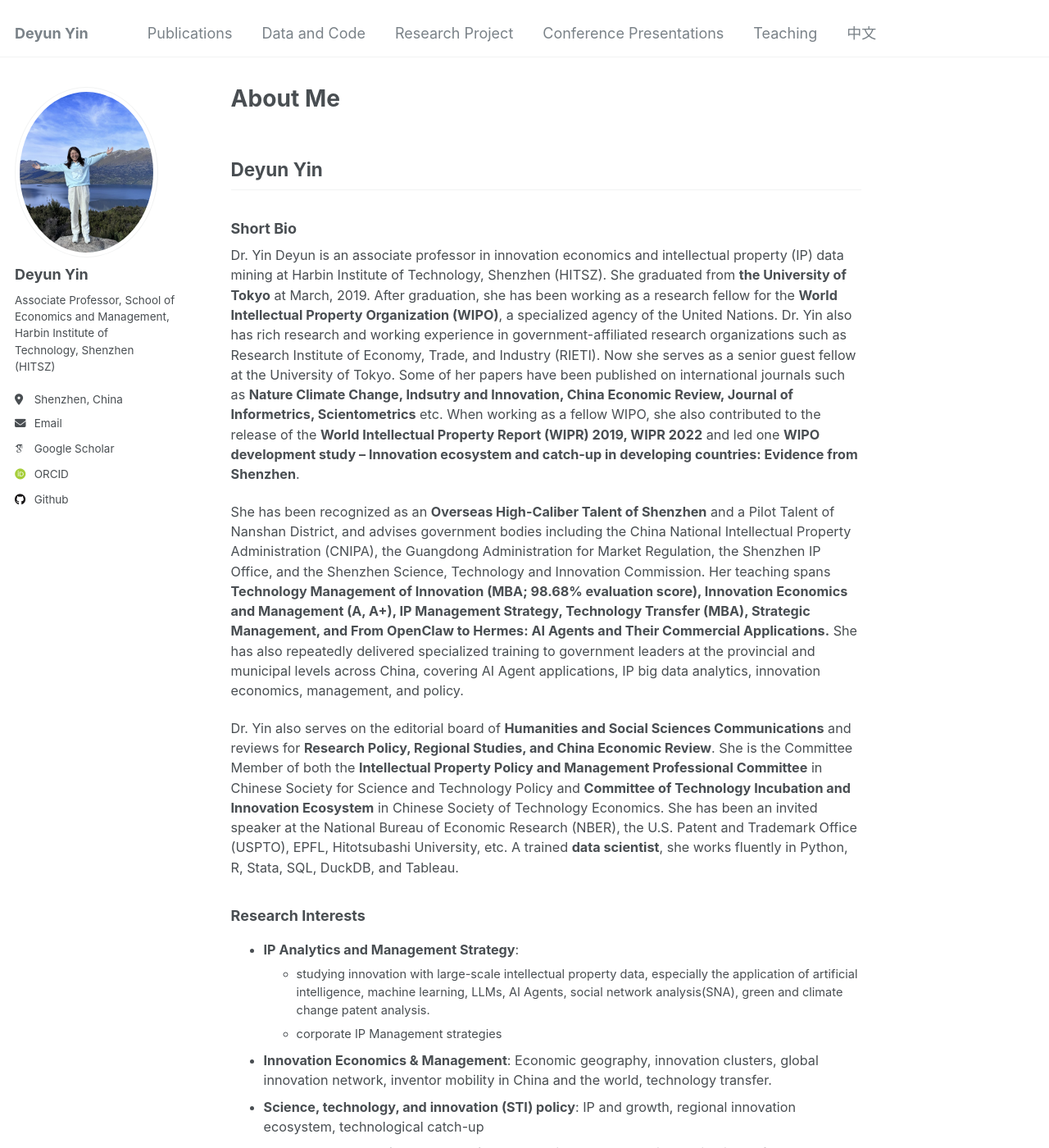
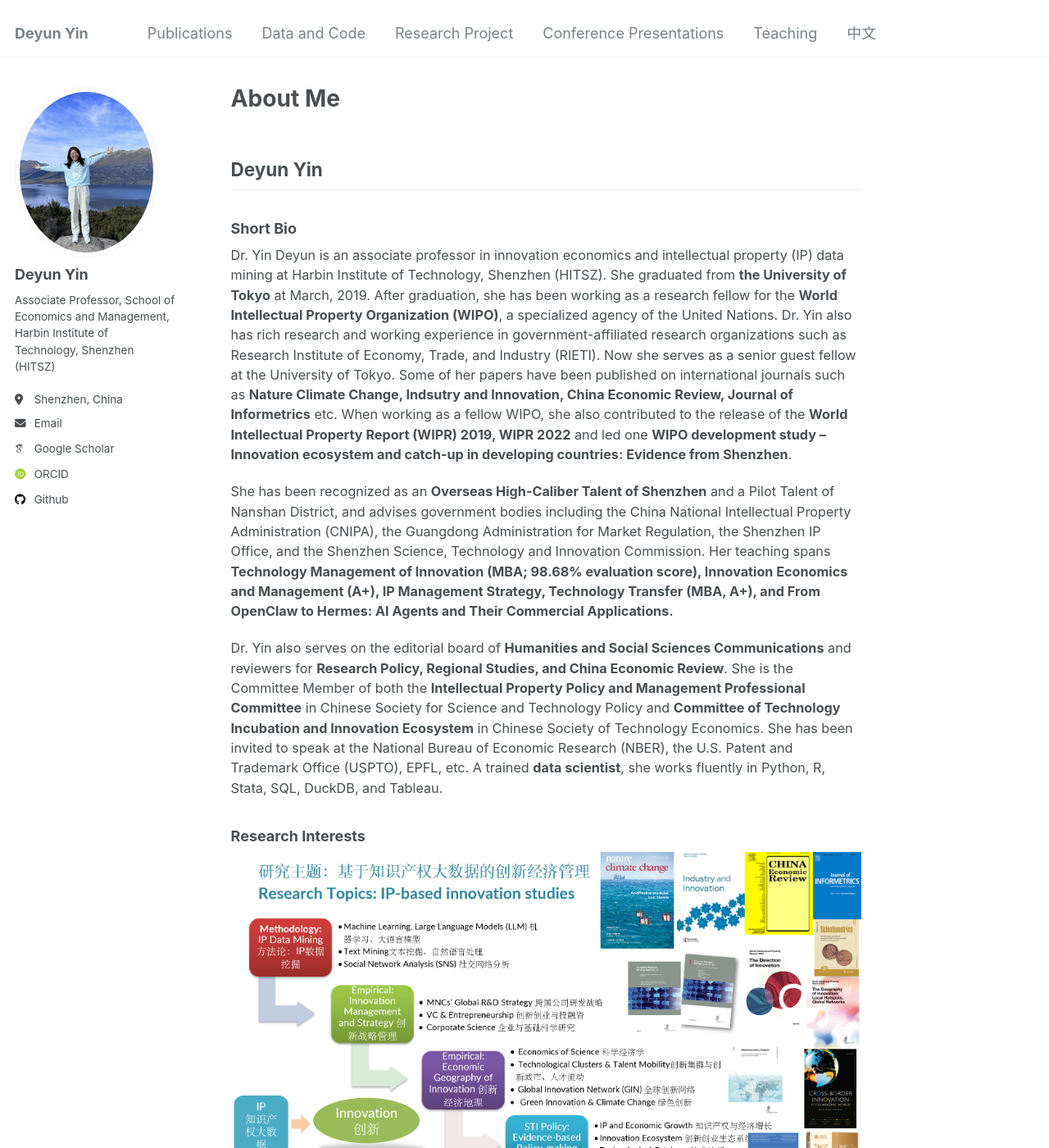
Before and after one commit to DeyunYinWIPO/DeyunYinWIPO.github.io, a Jekyll site: the page built from _pages/about.md, in a window 1280 px wide and 1400 px high. Shown: the whole window at 82% size. Built offline with Jekyll 4.4.1, drawn with Linux system fonts in a browser that asks for light colours; some web fonts are replaced.

Commit message:
Update about.md

```diff
--- a/_pages/about.md
+++ b/_pages/about.md
@@ -11,13 +11,15 @@
 
 ### Short Bio
 
-Dr. Yin Deyun is an associate professor in innovation economics and intellectual property (IP) data mining at Harbin Institute of Technology, Shenzhen (HITSZ). She graduated from **the University of Tokyo** at March, 2019. After graduation, she has been working as a research fellow for the **World Intellectual Property Organization (WIPO)**, a specialized agency of the United Nations. Dr. Yin also has rich research and working experience in government-affiliated research organizations such as Research Institute of Economy, Trade, and Industry (RIETI). Now she serves as a senior guest fellow at the University of Tokyo. Some of her papers have been published on international journals such as **Nature Climate Change, Indsutry and Innovation, China Economic Review, Journal of Informetrics, Scientometrics** etc. When working as a fellow WIPO, she also contributed to the release of the **World Intellectual Property Report (WIPR) 2019, WIPR 2022** and led one **WIPO development study – Innovation ecosystem and catch-up in developing countries: Evidence from Shenzhen**.
+Dr. Yin Deyun is an associate professor in innovation economics and intellectual property (IP) data mining at Harbin Institute of Technology, Shenzhen (HITSZ). She graduated from **the University of Tokyo** at March, 2019. After graduation, she has been working as a research fellow for the **World Intellectual Property Organization (WIPO)**, a specialized agency of the United Nations. Dr. Yin also has rich research and working experience in government-affiliated research organizations such as Research Institute of Economy, Trade, and Industry (RIETI). Now she serves as a senior guest fellow at the University of Tokyo. Some of her papers have been published on international journals such as **Nature Climate Change, Indsutry and Innovation, China Economic Review, Journal of Informetrics** etc. When working as a fellow WIPO, she also contributed to the release of the **World Intellectual Property Report (WIPR) 2019, WIPR 2022** and led one **WIPO development study – Innovation ecosystem and catch-up in developing countries: Evidence from Shenzhen**.
 
-She has been recognized as an **Overseas High-Caliber Talent of Shenzhen** and a Pilot Talent of Nanshan District, and advises government bodies including the China National Intellectual Property Administration (CNIPA), the Guangdong Administration for Market Regulation, the Shenzhen IP Office, and the Shenzhen Science, Technology and Innovation Commission. Her teaching spans **Technology Management of Innovation (MBA; 98.68% evaluation score), Innovation Economics and Management (A, A+), IP Management Strategy, Technology Transfer (MBA), Strategic Management, and From OpenClaw to Hermes: AI Agents and Their Commercial Applications.** She has also repeatedly delivered specialized training to government leaders at the provincial and municipal levels across China, covering AI Agent applications, IP big data analytics, innovation economics, management, and policy.
+She has been recognized as an **Overseas High-Caliber Talent of Shenzhen** and a Pilot Talent of Nanshan District, and advises government bodies including the China National Intellectual Property Administration (CNIPA), the Guangdong Administration for Market Regulation, the Shenzhen IP Office, and the Shenzhen Science, Technology and Innovation Commission. Her teaching spans **Technology Management of Innovation (MBA; 98.68% evaluation score), Innovation Economics and Management (A+), IP Management Strategy, Technology Transfer (MBA, A+), and From OpenClaw to Hermes: AI Agents and Their Commercial Applications.**
 
-Dr. Yin also serves on the editorial board of **Humanities and Social Sciences Communications** and reviews for **Research Policy, Regional Studies, and China Economic Review**. She is the Committee Member of both the **Intellectual Property Policy and Management Professional Committee** in Chinese Society for Science and Technology Policy and **Committee of Technology Incubation and Innovation Ecosystem** in Chinese Society of Technology Economics. She has been an invited speaker at the National Bureau of Economic Research (NBER), the U.S. Patent and Trademark Office (USPTO), EPFL, Hitotsubashi University, etc. A trained **data scientist**, she works fluently in Python, R, Stata, SQL, DuckDB, and Tableau.
+Dr. Yin also serves on the editorial board of **Humanities and Social Sciences Communications** and reviewers for **Research Policy, Regional Studies, and China Economic Review**. She is the Committee Member of both the **Intellectual Property Policy and Management Professional Committee** in Chinese Society for Science and Technology Policy and **Committee of Technology Incubation and Innovation Ecosystem** in Chinese Society of Technology Economics. She has been invited to speak at the National Bureau of Economic Research (NBER), the U.S. Patent and Trademark Office (USPTO), EPFL, etc. A trained **data scientist**, she works fluently in Python, R, Stata, SQL, DuckDB, and Tableau.
 
 ### Research Interests
+
+![research](../images/research.png)
 
 - **IP Analytics and Management Strategy**:
     - studying innovation with large-scale intellectual property data, especially the application of artificial intelligence, machine learning, LLMs, AI Agents, social network analysis(SNA), green and climate change patent analysis.
@@ -26,9 +28,6 @@
 - **Science, technology, and innovation (STI) policy**: IP and growth, regional innovation ecosystem, technological catch-up
 - **AI Agents and Intelligent Economics**: Academic and commercial applications of AI agents, OPC Building, corporate AI transformations and upgrading, token economics, etc.
 
-
-
-![research](../images/research.png)
 
 ## News!
 
```
